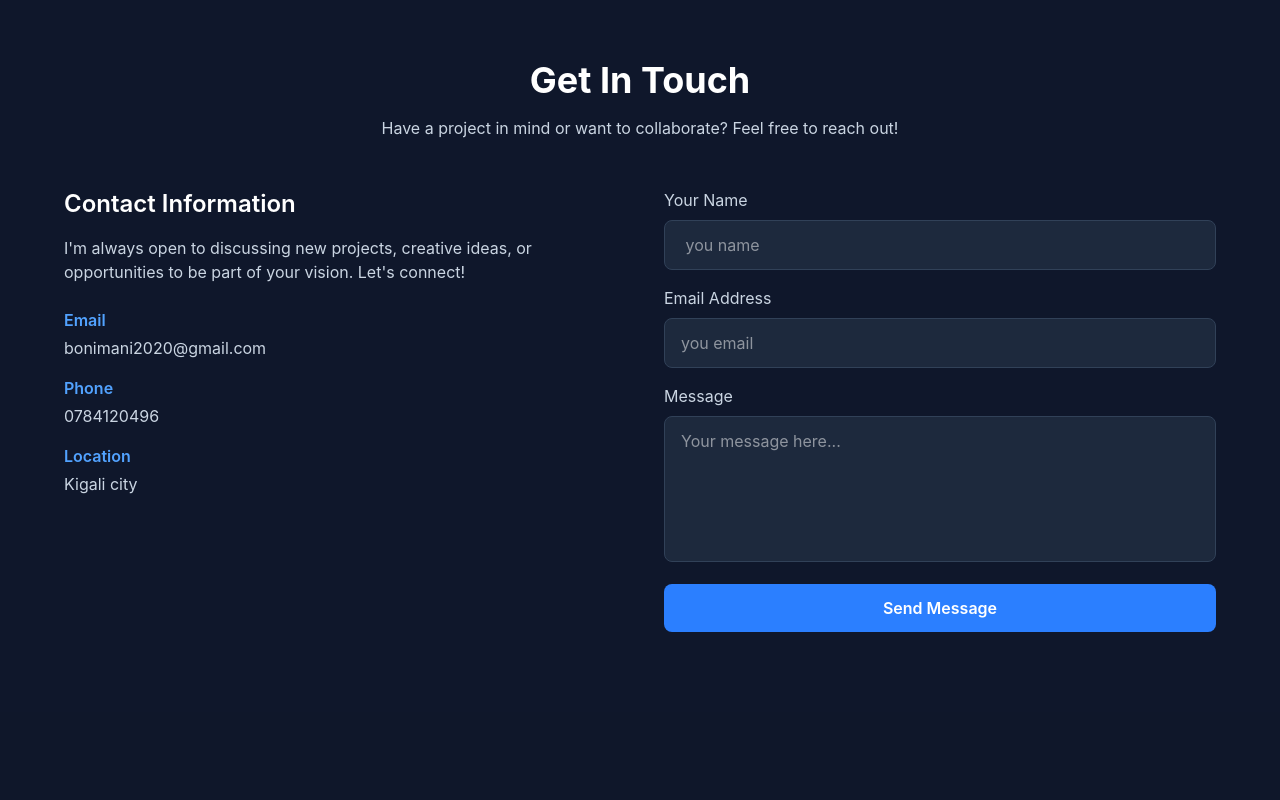
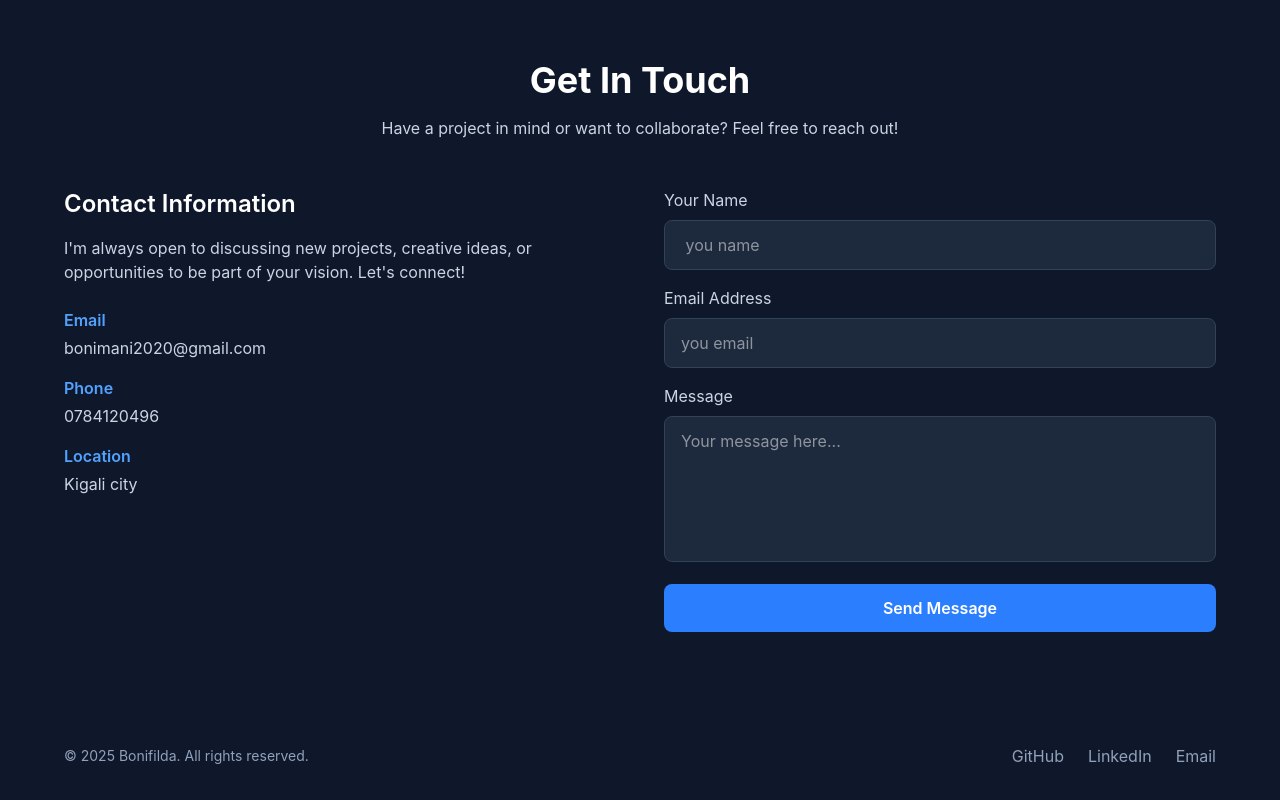
Before and after one commit to Bonifilda/BONI-POTIFORIO, a React app: page / in a window 1280 px wide. Shown: the part 3276-4076 px from the top of the page. Before the commit the page ends 3988 px from the top, so only its background shows below. Built offline with nearby package versions, Linux system fonts and the light colour scheme; the HTML template or start-up script is replaced by a standard one.

Commit message:
Update project descriptions and detail

```diff
--- a/src/App.tsx
+++ b/src/App.tsx
@@ -4,6 +4,7 @@ import Contact from "./components/Contact";
 import Project from "./components/Project";
 import Skills from "./components/Skills";
 import Hero from "./components/Hero";
+import Footer from "./components/Footer";
 
 function App() {
   return (
@@ -14,6 +15,7 @@ function App() {
       <Skills />
       <Project />
       <Contact />
+      <Footer />
     </>
   );
 }
--- /dev/null
+++ b/src/components/Footer.tsx
@@ -0,0 +1,27 @@
+const Footer = () => {
+  return (
+    <footer className="bg-slate-900 py-8 px-6">
+      <div className="max-w-6xl mx-auto">
+        <div className="flex flex-col md:flex-row justify-between items-center gap-4">
+          <p className="text-slate-400 text-sm">
+            © {new Date().getFullYear()} Bonifilda. All rights reserved.
+          </p>
+
+          <div className="flex gap-6">
+            <a href="https://github.com" target="_blank" rel="noopener noreferrer" className="text-slate-400 hover:text-blue-400 transition-colors">
+              GitHub
+            </a>
+            <a href="https://linkedin.com" target="_blank" rel="noopener noreferrer" className="text-slate-400 hover:text-blue-400 transition-colors">
+              LinkedIn
+            </a>
+            <a href="mailto:your.email@example.com" className="text-slate-400 hover:text-blue-400 transition-colors">
+              Email
+            </a>
+          </div>
+        </div>
+      </div>
+    </footer>
+  );
+};
+
+export default Footer;
```
